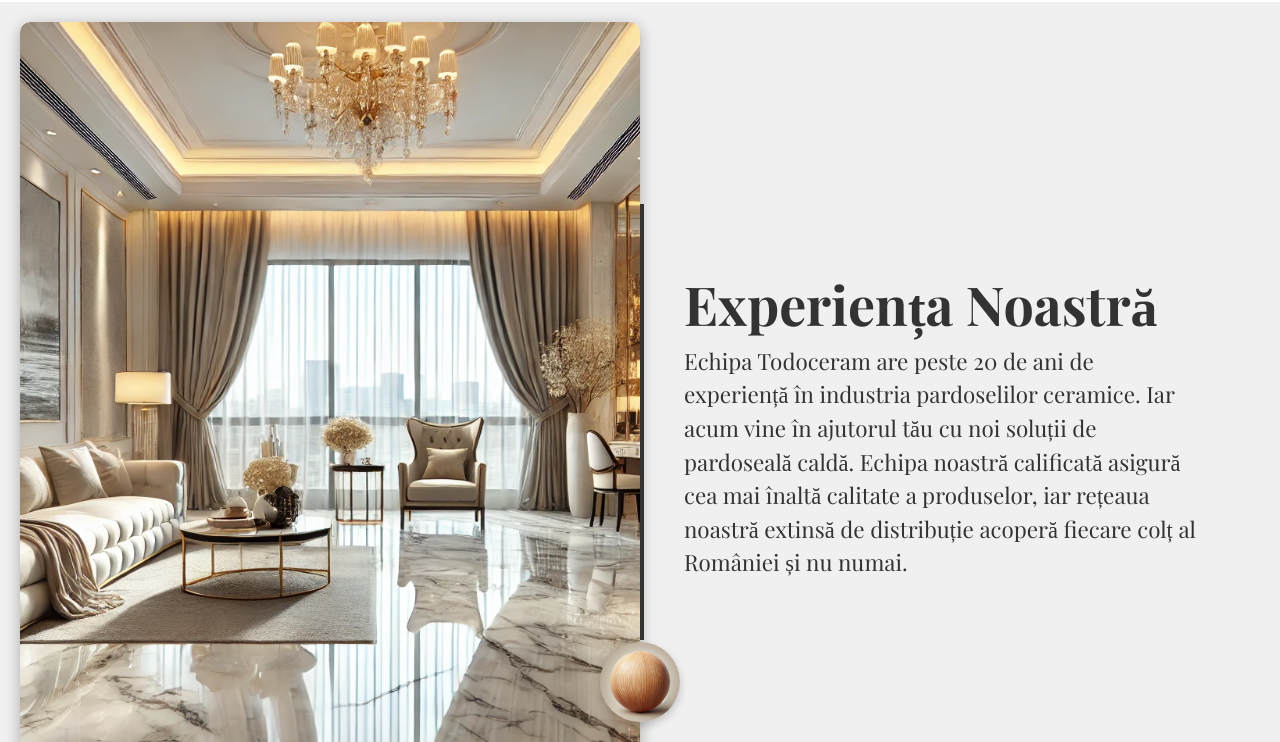
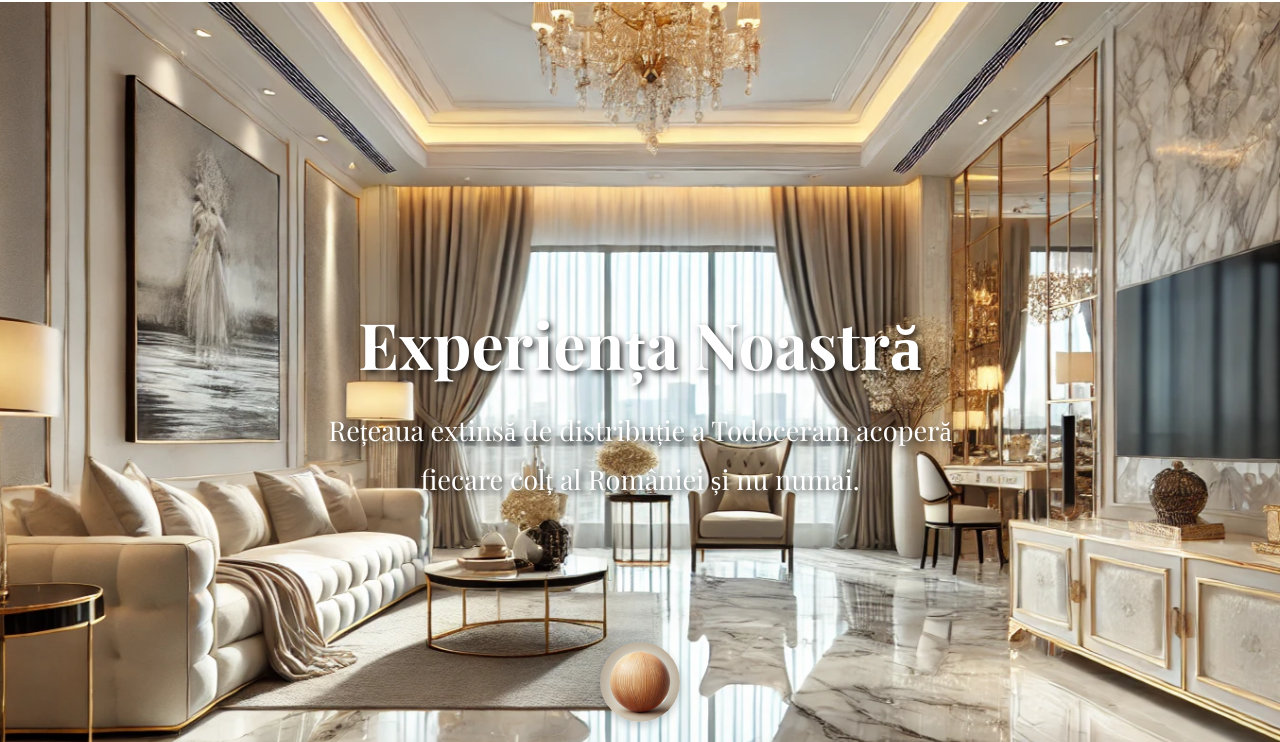
Before and after one commit to Rarescosmin13/Todoceram-Website, a plain HTML site: page TDC-Parceht.html in a window 1280 px wide. Shown: the part 58-800 px from the top of the page. Drawn offline with nearby package versions, Linux system fonts and the light colour scheme.

Commit message:
Update TDC-Parceht.html

```diff
--- a/TDC-Parceht.html
+++ b/TDC-Parceht.html
@@ -13,12 +13,78 @@
             box-sizing: border-box;
         }
 
+        .hero-section {
+    position: relative;
+    overflow: hidden;
+    height: 100vh;
+    display: flex;
+    align-items: center;
+    justify-content: center;
+    text-align: center;
+}
+
+.hero-background {
+    position: absolute;
+    top: 0;
+    left: 0;
+    width: 110%;
+    height: 110%;
+    object-fit: cover;
+    transform: scale(1.1);
+    animation: backgroundPan 20s linear infinite;
+    z-index: 1;
+}
+
+.hero-content {
+    position: relative;
+    z-index: 2;
+    color: #fff;
+    font-family: 'Playfair Display', serif;
+    opacity: 0;
+    animation: fadeIn 3s ease forwards;
+}
+
+.hero-content h1 {
+    font-size: 4em;
+    font-weight: bold;
+    margin-bottom: 20px;
+    text-shadow: 3px 3px 6px rgba(0, 0, 0, 0.8);
+}
+
+.hero-content p {
+    font-size: 1.7em;
+    max-width: 700px;
+    line-height: 1.8;
+    text-shadow: 3px 3px 6px rgba(0, 0, 0, 0.8);
+    margin-top: 10px;
+}
+
+@keyframes backgroundPan {
+    0% { transform: scale(1.1) translateX(0); }
+    50% { transform: scale(1.1) translateX(-10%); }
+    100% { transform: scale(1.1) translateX(0); }
+}
+
+@keyframes fadeIn {
+    0% { opacity: 0; transform: translateY(20px); }
+    100% { opacity: 1; transform: translateY(0); }
+}
+
+        /* Reset */
+        * {
+            margin: 0;
+            padding: 0;
+            box-sizing: border-box;
+        }
+
         body {
             font-family: 'Playfair Display', serif;
             background-color: #d9c4b0;
             color: #111;
             overflow-x: hidden;
         }
+
+
 
         header {
             display: flex;
@@ -54,6 +120,32 @@
             color: #fff;
             font-size: 0.9em;
         }
+        .hero-section {
+            background: linear-gradient(rgba(0, 0, 0, 0.3), rgba(0, 0, 0, 0.3)), url(luxurious_interior_9.png) no-repeat center center/cover;
+            height: 100vh;
+            display: flex;
+            align-items: center;
+            justify-content: center;
+            text-align: center;
+            color: #fff;
+            font-family: 'Playfair Display', serif;
+        }
+
+        .hero-section h1 {
+            font-size: 4em;
+            font-weight: bold;
+            margin-bottom: 20px;
+            text-shadow: 3px 3px 6px rgba(0, 0, 0, 0.8);
+        }
+
+        .hero-section p {
+            font-size: 1.7em;
+            max-width: 700px;
+            line-height: 1.8;
+            text-shadow: 3px 3px 6px rgba(0, 0, 0, 0.8);
+            margin-top: 10px;
+        }
+
 
         /* Full-screen sections */
         .section {
@@ -80,6 +172,50 @@
             background-color: #f0f0f0;
         }
 
+        /* Keyframes for text animations */
+        @keyframes fadeInUp {
+            0% {
+                opacity: 0;
+                transform: translateY(20px);
+            }
+            100% {
+                opacity: 1;
+                transform: translateY(0);
+            }
+        }
+
+        @keyframes fadeIn {
+            0% {
+                opacity: 0;
+            }
+            100% {
+                opacity: 1;
+            }
+        }
+
+        @keyframes textGlow {
+            0%, 100% {
+                text-shadow: 0 0 10px rgba(255, 255, 255, 0.8);
+            }
+            50% {
+                text-shadow: 0 0 20px rgba(255, 255, 255, 1);
+            }
+        }
+
+        /* Enhance headers with fade-in and glow animations */
+        h2 {
+            animation: fadeInUp 1s ease-out, textGlow 2s ease-in-out infinite;
+            color: #333;
+            font-weight: bold;
+        }
+
+        /* Paragraph text animation */
+        p {
+            animation: fadeIn 1.5s ease-out;
+            font-size: 1.2em;
+            line-height: 1.6;
+        }
+
         .info-text {
             flex: 1;
             padding: 60px;
@@ -94,7 +230,7 @@
         }
 
         .info-text:hover {
-            transform: scale(1.02);
+            transform: scale(1.05);
         }
 
         .info-image {
@@ -138,14 +274,15 @@
             text-align: center;
             width: calc(18% - 20px);
             color: #111;
-            transition: transform 0.3s ease-in-out;
+            transition: transform 0.4s ease-in-out, box-shadow 0.4s ease-in-out;
             cursor: pointer;
             border-radius: 10px;
             box-shadow: 0 4px 15px rgba(0, 0, 0, 0.2);
         }
 
         .product-item:hover {
-            transform: scale(1.08);
+            transform: scale(1.1);
+            box-shadow: 0 6px 20px rgba(0, 0, 0, 0.3);
         }
 
         .product-item img {
@@ -274,17 +411,15 @@
         </div>
     </header>
 
-    <div class="section">
-        <div class="info-text" id="experienta-noastra">
-            <h2 style="font-size: 2.4em; font-weight: bold;">Experiența Noastră</h2>
-            <p>
-                Echipa Todoceram are peste 20 de ani de experiență în industria pardoselilor ceramice. Iar acum vine în ajutorul tău cu noi soluții de pardoseală caldă. Echipa noastră calificată asigură cea mai înaltă calitate a produselor, iar rețeaua noastră extinsă de distribuție acoperă fiecare colț al României și nu numai.
-            </p>
+    <div class="hero-section">
+        <div class="hero-content">
+            <h1>Experiența Noastră</h1>
+            <p>Rețeaua extinsă de distribuție a Todoceram acoperă fiecare colț al României și nu numai.</p>
         </div>
-        <div class="info-image">
-            <img src="luxurious_interior_9.png" alt="Interior Luxos 9">
-        </div>
+        <img src="luxurious_interior_9.png" alt="Background Image" class="hero-background">
     </div>
+
+
 
     <div class="section">
         <div class="info-text" id="designuri-luxoase">
@@ -362,7 +497,7 @@
     <button class="floating-button" onclick="toggleMenu()"></button>
     <div class="menu-overlay" id="menuOverlay">
         <a href="TDC-Parceht.html">Home</a>
-        <a href="About-us.html">About Us</a>
+        <a href="about-us.html">About Us</a>
         <a href="Store-Locator.html">Localizator Magazine Partenere</a>
         <a href="https://www.interioo.ro/placi-ceramice">Plăci Ceramice</a>
         <a href="#">Contact</a>
```
